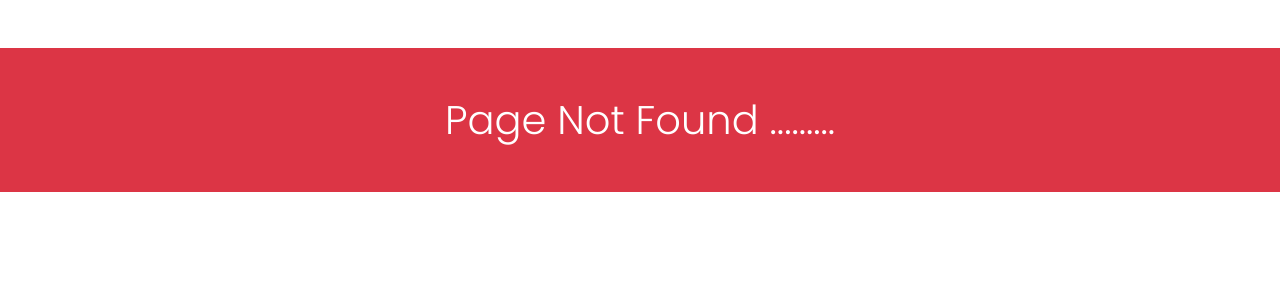
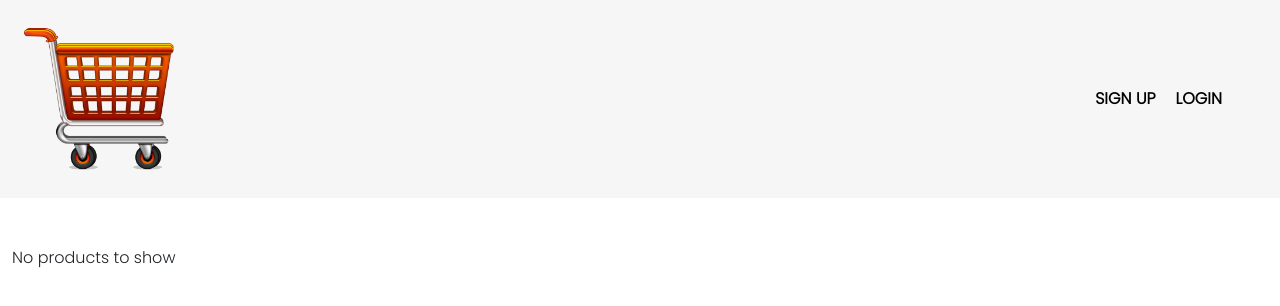
Before and after one commit to Arvindkr123/FirebaseWithEcommerceApplication, a React (Vite) app: page /cart in a window 1280 px wide. Before the commit this address had no page. Shown: the top 306 px of the page. Built offline with nearby package versions, Linux system fonts and the light colour scheme; no server answers.

Commit message:
displayed the cart items

```diff
--- a/src/App.jsx
+++ b/src/App.jsx
@@ -5,6 +5,7 @@ import LogIn from './components/LogIn'
 import SignUp from './components/SignUp'
 import NotFound from './components/NotFound.jsx'
 import AddProducts from './components/AddProducts'
+import Cart from './components/Cart'
 
 const App = () => {
     return (
@@ -14,6 +15,7 @@ const App = () => {
                 <Route path={"/login"} element={<LogIn />} />
                 <Route path={"/signUp"} element={<SignUp />} />
                 <Route path={"/add-products"} element={<AddProducts />} />
+                <Route path={"/cart"} element={<Cart />} />
                 <Route path={"*"} element={<NotFound />} />
             </Routes>
         </BrowserRouter>
--- /dev/null
+++ b/src/components/Cart.jsx
@@ -0,0 +1,65 @@
+import React, { useEffect, useState } from 'react'
+import Navbar from './Navbar';
+import { auth, fs } from '../Config/Config';
+import Products from './Products';
+import CartProducts from './CartProducts.jsx'
+
+const Cart = () => {
+    function GetCurrentUser() {
+        const [user, setUser] = useState(null);
+        useEffect(() => {
+            auth.onAuthStateChanged(user => {
+                if (user) {
+                    fs.collection('users').doc(user.uid).get().then(snapshot => {
+                        setUser(snapshot.data().FullName);
+                    })
+                }
+                else {
+                    setUser(null);
+                }
+            })
+        }, [])
+        return user;
+    }
+    const user = GetCurrentUser();
+    console.log(user)
+
+    const [cartProducts, setCartProducts] = useState([]);
+    useEffect(() => {
+        auth.onAuthStateChanged((user) => {
+            if (user) {
+                fs.collection('cart' + user.uid).onSnapshot(snapshot => {
+                    const newCartProduct = snapshot.docs.map((doc) => ({
+                        ID: doc.id,
+                        ...doc.data()
+                    }))
+                    setCartProducts(newCartProduct);
+                })
+            } else {
+                console.log('User is not signed to reterive the cart items')
+            }
+        })
+    }, [])
+
+    console.log(cartProducts)
+    return (
+        <>
+            <Navbar user={user} />
+            <br /><br />
+            {cartProducts.length > 0 && (
+                <div className="container-fluid">
+                    <h1 className="text-center">Cart</h1>
+                    <div className="products-box">
+                        <CartProducts cartProducts={cartProducts} />
+                    </div>
+                </div>
+            )}
+
+            {cartProducts.length < 1 && (
+                <div className="container-fluid">No products to show</div>
+            )}
+        </>
+    )
+}
+
+export default Cart;
--- /dev/null
+++ b/src/components/CartProducts.jsx
@@ -0,0 +1,10 @@
+import React from 'react'
+import IndividualCartProduct from './IndividualCartProduct.jsx'
+
+const CartProducts = ({ cartProducts }) => {
+    return cartProducts.map((cartProduct) => {
+        return <IndividualCartProduct key={cartProduct.ID} cartProduct={cartProduct} />
+    })
+}
+
+export default CartProducts;
--- /dev/null
+++ b/src/components/IndividualCartProduct.jsx
@@ -0,0 +1,29 @@
+import React from 'react'
+import { HiMinus, HiPlus } from 'react-icons/hi'
+import { MdOutlineCurrencyRupee } from 'react-icons/md'
+const IndividualCartProduct = ({ cartProduct }) => {
+    return (
+        <div className="product">
+            <div className="product-img">
+                <img src={cartProduct.url} alt="product image" />
+            </div>
+            <div className="product-text title">{cartProduct.title}</div>
+            <div className="product-text description">{cartProduct.description}</div>
+            <div className="product-text price"><MdOutlineCurrencyRupee size={20} />{cartProduct.price}</div>
+            <span>Quantity</span>
+            <div className="product-text quantity-box">
+                <div className="actions-btns minus">
+                    <HiMinus size={20} />
+                </div>
+                <div>{cartProduct.qty}</div>
+                <div className="actions-btns plus">
+                    <HiPlus size={20} />
+                </div>
+            </div>
+            <div className="product-text cart-price"><MdOutlineCurrencyRupee size={20} />{cartProduct.TotalProductPrice}</div>
+            <div className="btn btn-danger btn-md cart-btn text-uppercase">delete</div>
+        </div>
+    )
+}
+
+export default IndividualCartProduct
```
